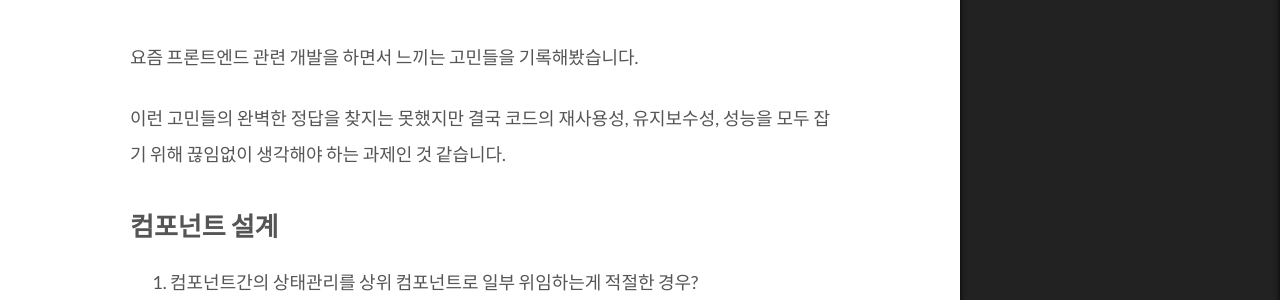
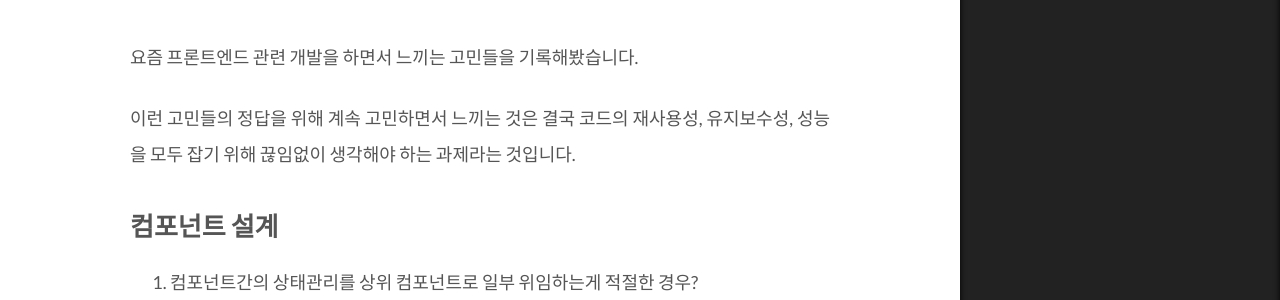
Before and after one commit to gusrb3164/gusrb3164.github.io, a Jekyll site: the page built from _posts/2022-07-06-frontend-concerns.md, in a window 1280 px wide. Shown: the part 506-806 px from the top of the page. Built offline with Jekyll 4.4.1, drawn with Linux system fonts in a browser that asks for light colours; comment, search, counter and statistics services are not loaded.

Commit message:
update summary

```diff
--- a/_posts/2022-07-06-frontend-concerns.md
+++ b/_posts/2022-07-06-frontend-concerns.md
@@ -8,7 +8,7 @@ tags: [Programming, Frontend]
 
 요즘 프론트엔드 관련 개발을 하면서 느끼는 고민들을 기록해봤습니다.
 
-이런 고민들의 완벽한 정답을 찾지는 못했지만 결국 코드의 재사용성, 유지보수성, 성능을 모두 잡기 위해 끊임없이 생각해야 하는 과제인 것 같습니다.
+이런 고민들의 정답을 위해 계속 고민하면서 느끼는 것은 결국 코드의 재사용성, 유지보수성, 성능을 모두 잡기 위해 끊임없이 생각해야 하는 과제라는 것입니다.
 
 ## 컴포넌트 설계
 
```
